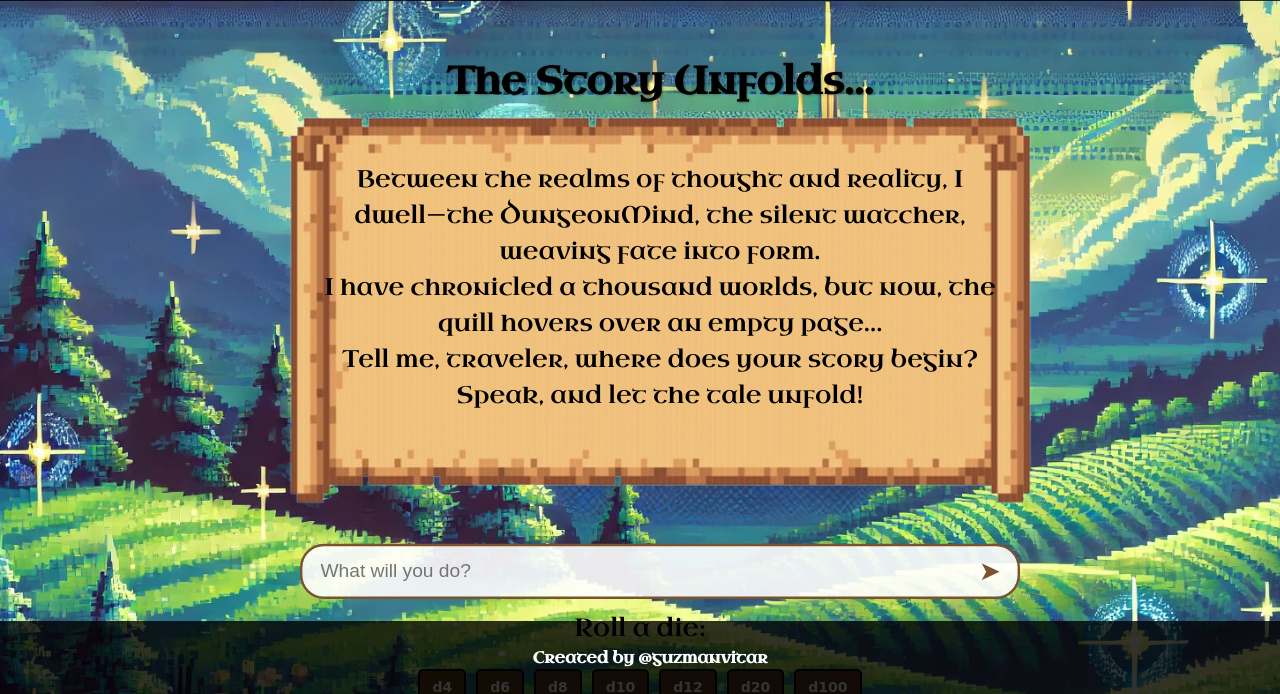
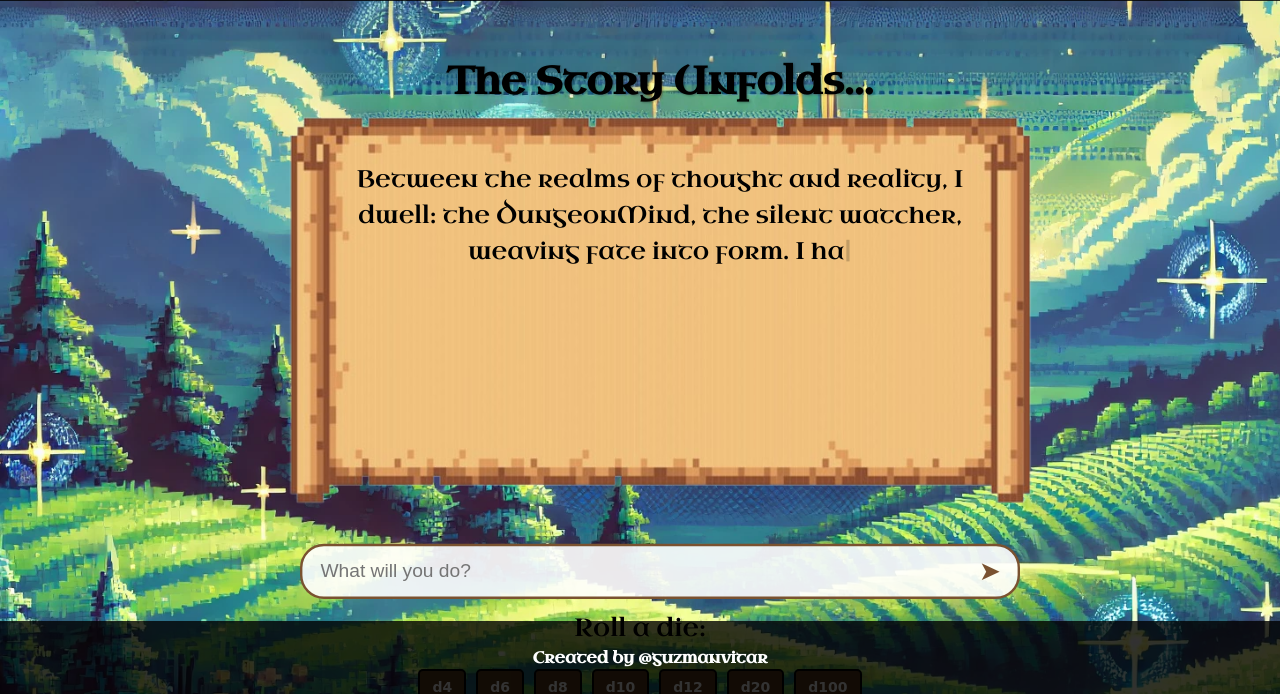
Before and after one commit to guzmanvitar/dungeonmind-llm-rpg-adventure, a Flask app: page / in a window 1280 px wide. Shown: the part 106-800 px from the top of the page. Run offline with Flask 3, Linux system fonts and the light colour scheme.

Commit message:
Add typing effect

```diff
--- a/frontend/static/css/style.css
+++ b/frontend/static/css/style.css
@@ -107,6 +107,18 @@ footer {
     box-sizing: border-box; /* Ensures padding doesn’t add to total height */
 }
 
+/* Chat output blink */
+#chat-text::after {
+    content: "|";
+    animation: blink 0.8s infinite;
+}
+
+@keyframes blink {
+    50% {
+        opacity: 0;
+    }
+}
+
 .chat-input {
     flex-grow: 1;
     padding: 12px 45px 12px 15px; /* Adjust spacing to fit the arrow button */
--- a/frontend/static/js/script.js
+++ b/frontend/static/js/script.js
@@ -1,14 +1,4 @@
-function rollDice(sides) {
-    let result = Math.floor(Math.random() * sides) + 1;
-    let resultElement = document.getElementById("dice-result");
-
-    // Add animation effect
-    resultElement.innerText = "🎲 Rolling...";
-    setTimeout(() => {
-        resultElement.innerText = result;
-    }, 500);
-}
-
+// Chat response logic
 let chatHistory = []; // Stores the conversation history
 
 async function sendMessage() {
@@ -54,13 +44,54 @@ async function sendMessage() {
     document.getElementById("user-input").value = "";
 }
 
-// Function to keep chat log scrolled to the bottom
+// Keep chat log scrolled to the bottom
 function scrollToBottom(element) {
     element.scrollTop = element.scrollHeight;
 }
 
+// Allow for key press in user input
 document.getElementById("user-input").addEventListener("keypress", function(event) {
     if (event.key === "Enter") {
         sendMessage();
     }
 });
+
+// Output chat typing effect
+function typeText(elementId, text, speed = 50) {
+    let i = 0;
+    const element = document.getElementById(elementId);
+    element.innerHTML = ""; // Clear any existing text
+
+    function type() {
+        if (i < text.length) {
+            element.innerHTML += text[i];
+            i++;
+            setTimeout(type, speed); // Adjust speed here (lower = faster)
+        }
+    }
+
+    type();
+}
+
+// Type initial message
+document.addEventListener("DOMContentLoaded", function () {
+    const storyText = `Between the realms of thought and reality, I dwell: the DungeonMind, the silent watcher,
+        weaving fate into form.
+        I have chronicled a thousand worlds, but now, the quill hovers over an empty page...
+        Tell me, traveler, where does your story begin? Speak, and let the tale unfold!`;
+
+    typeText("chat-text", storyText);
+});
+
+
+// Dice roll animation
+function rollDice(sides) {
+    let result = Math.floor(Math.random() * sides) + 1;
+    let resultElement = document.getElementById("dice-result");
+
+    // Add animation effect
+    resultElement.innerText = "🎲 Rolling...";
+    setTimeout(() => {
+        resultElement.innerText = result;
+    }, 500);
+}
--- a/frontend/templates/index.html
+++ b/frontend/templates/index.html
@@ -16,11 +16,7 @@
             <h2 class="parchment-title">The Story Unfolds...</h2>
             <div class="chat-box">
                 <div class="chat-log" id="chat-log">
-                    <p>Between the realms of thought and reality, I dwell—the DungeonMind, the silent watcher,
-                        weaving fate into form.<br>
-                        I have chronicled a thousand worlds, but now, the quill hovers over an empty page... <br>
-                        Tell me, traveler, where does your story begin? Speak, and let the tale unfold!
-                    </p>
+                    <p id="chat-text"></p> <!-- Empty paragraph for dynamic text -->
                 </div>
                 <div class="chat-input-container">
                     <input type="text" class="chat-input" id="user-input" placeholder="What will you do?">
```
